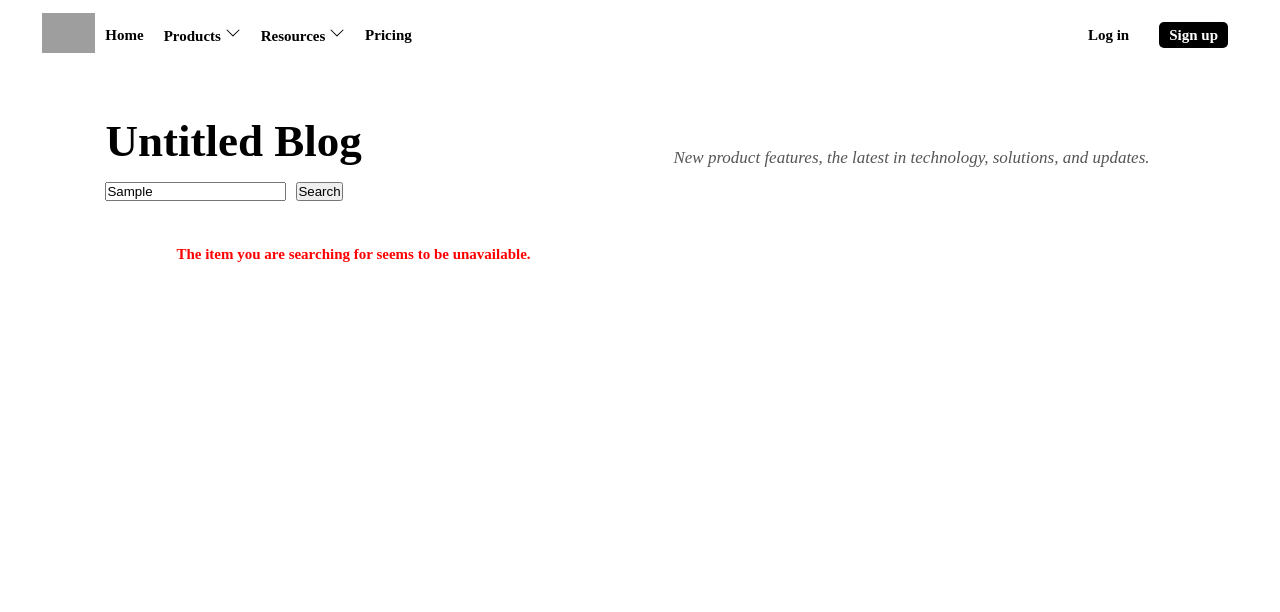
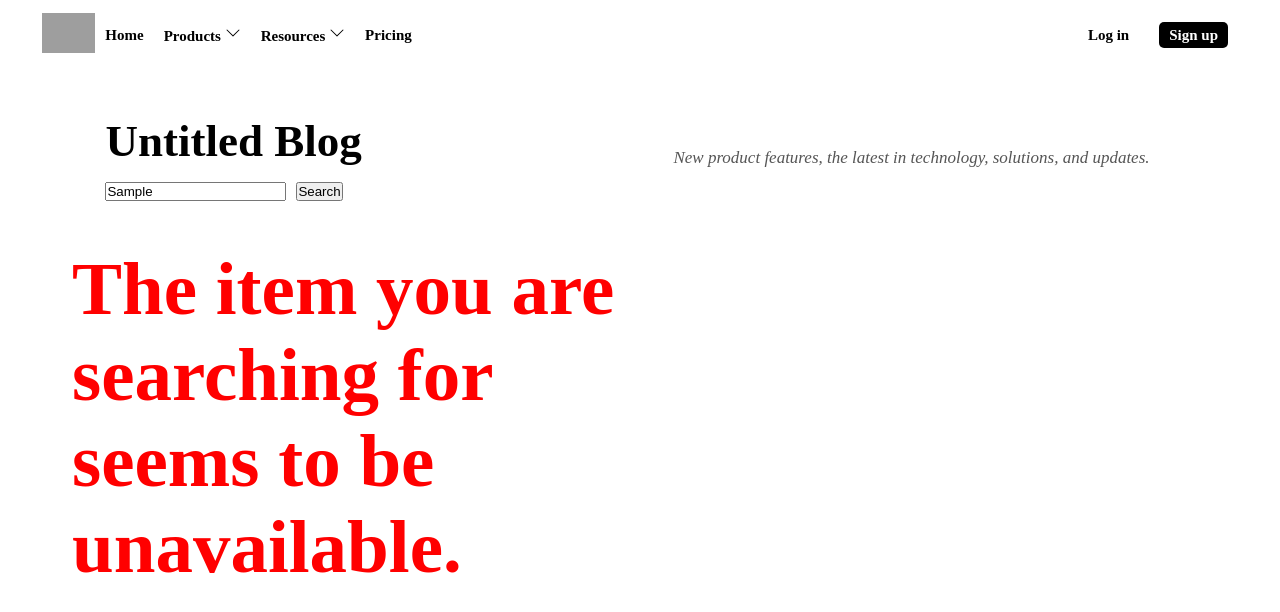
Before and after one commit to grand-rick/blog-template, an Angular app: page / in a window 1280 px wide. Both pictures are taken after typing "Sample" into the empty fields and a click on the button "Search". Shown: the top 612 px of the page. Built offline with nearby package versions, Linux system fonts and the light colour scheme; grey boxes are pictures that could not be loaded.

Commit message:
[style]: Update alternate content style

```diff
--- a/src/app/components/home/home.component.css
+++ b/src/app/components/home/home.component.css
@@ -41,4 +41,8 @@ img {
 
 .alternateContent {
     color: red;
+    display: flex;
+    justify-content: center;
+    align-items: center;
+    font-size: 5rem;
 }
--- a/src/app/components/home/home.component.html
+++ b/src/app/components/home/home.component.html
@@ -19,8 +19,8 @@
                 </div>
             </div>
         </ng-container>
-        <div *ngIf="!blogs.length;">
-            <h2 class="alternateContent">The item you are searching for seems to be unavailable.</h2>
+        <div *ngIf="!blogs.length;" class="alternateContent">
+            <h2>The item you are searching for seems to be unavailable.</h2>
         </div>
     </div>
 </main>
```
